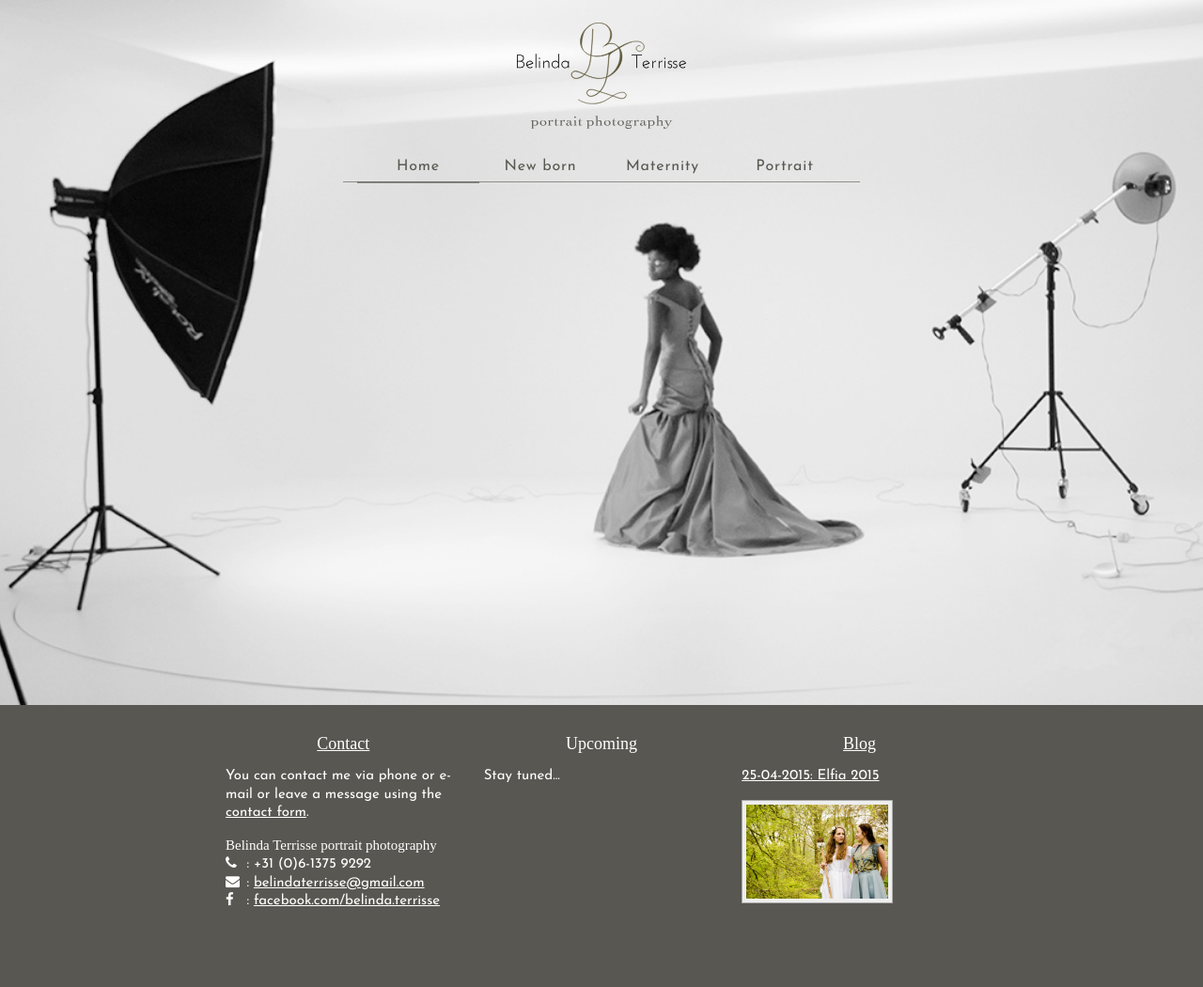
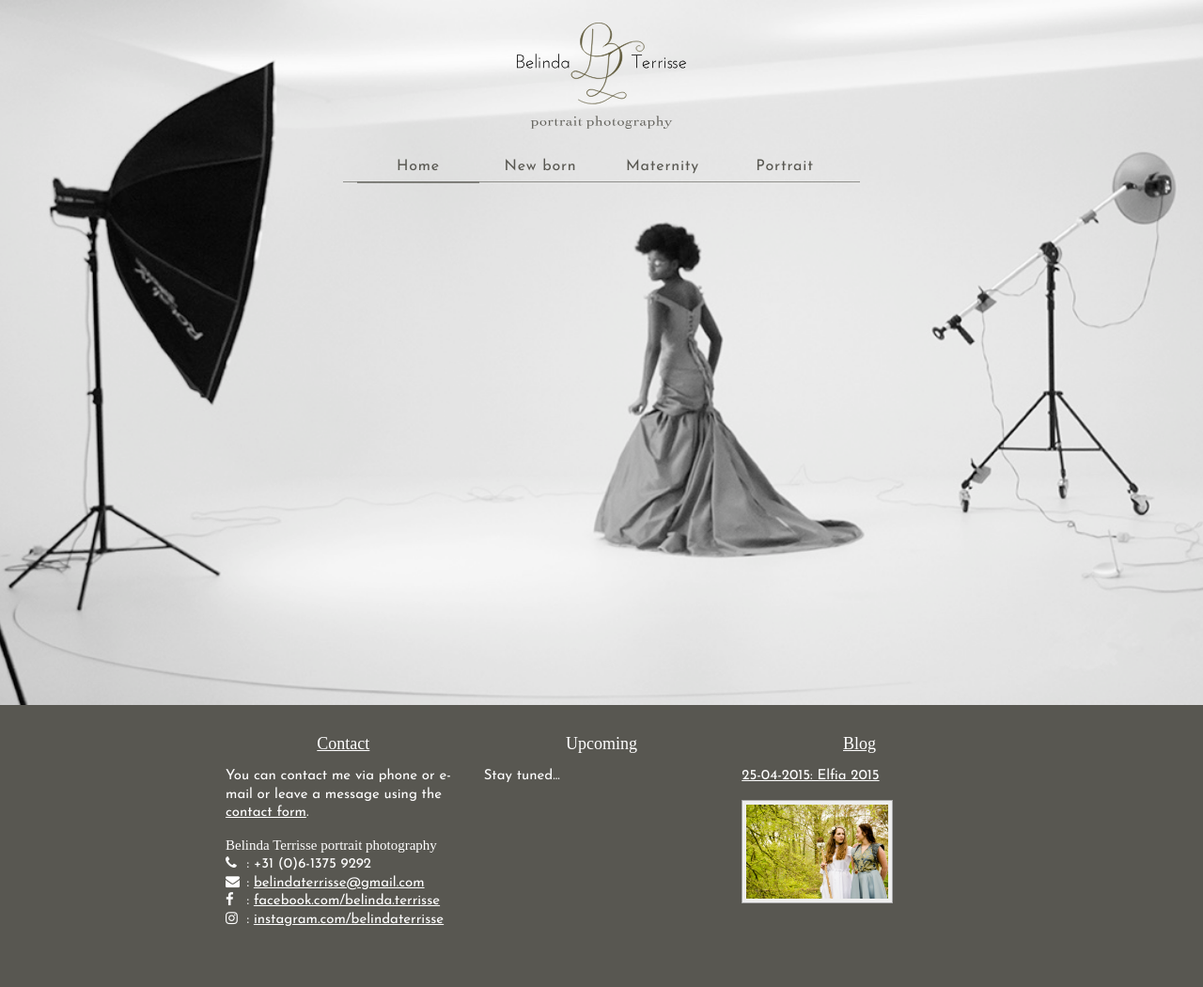
Before and after one commit to cmbybelin/cmbybelin.github.io, a Jekyll site: the page built from index.html, in a window 1280 px wide. Shown: the whole page at 94% size. Built offline with Jekyll 4.4.1, drawn with Linux system fonts in a browser that asks for light colours; nearby versions of some CDN libraries; some web fonts are replaced.

Commit message:
Add instagram to vcard.

```diff
--- a/_includes/vcard.html
+++ b/_includes/vcard.html
@@ -2,5 +2,6 @@
  <span class="fn org">Belinda Terrisse portrait photography</span><br/>
  <i class="fa fa-phone"></i>: <span class="tel">+31 (0)6-1375 9292</span><br/>
  <i class="fa fa-envelope"></i>: <a href="mailto:belindaterrisse@gmail.com" class="email">belindaterrisse@gmail.com</a><br/>
- <i class="fa fa-facebook"></i>: <a href="https://www.facebook.com/belinda.terrisse" class="facebook">facebook.com/belinda.terrisse</a>
+ <i class="fa fa-facebook"></i>: <a href="https://www.facebook.com/belinda.terrisse" class="facebook">facebook.com/belinda.terrisse</a><br/>
+ <i class="fa fa-instagram"></i>: <a href="https://www.instagram.com/belindaterrisse" class="instagram">instagram.com/belindaterrisse</a>
 </p>
```
